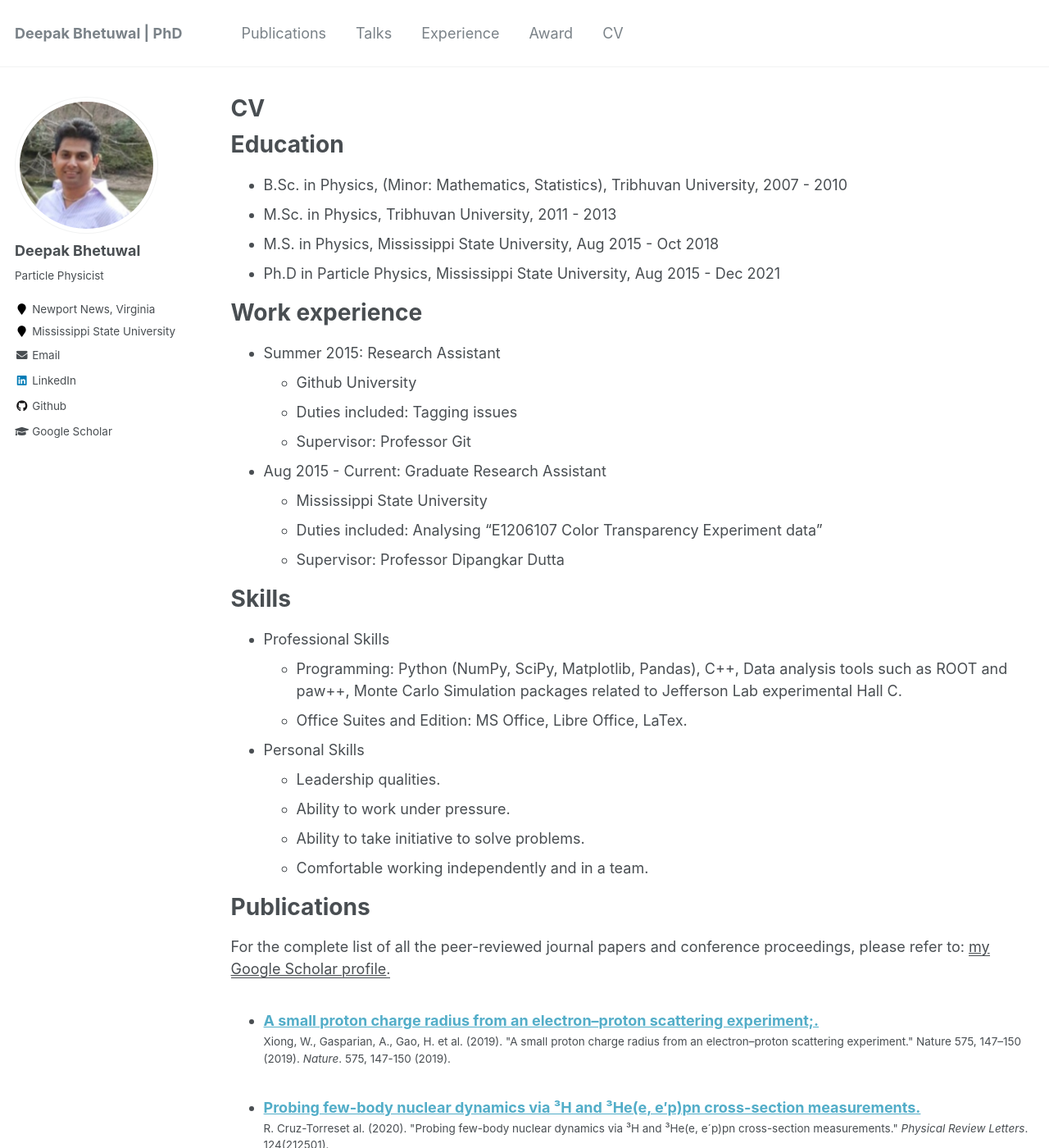
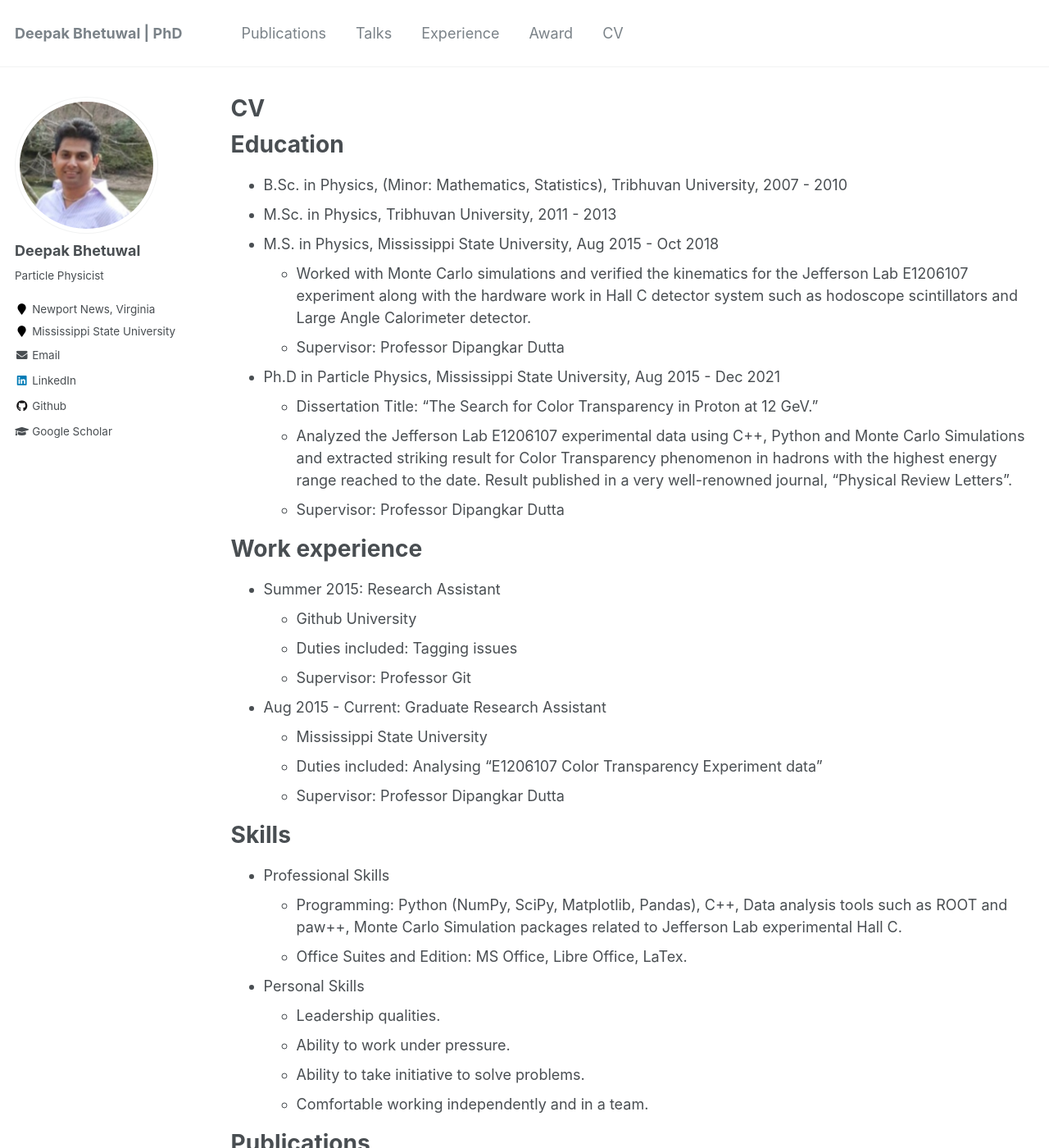
Before and after one commit to dkb208/dkb208.github.io, a Jekyll site: the page built from _pages/cv.md, in a window 1280 px wide and 1400 px high. Shown: the whole window at 82% size. Built offline with Jekyll 4.4.1, drawn with Linux system fonts in a browser that asks for light colours; some of the changed text lies outside the part shown.

Commit message:
Update cv.md

```diff
--- a/_pages/cv.md
+++ b/_pages/cv.md
@@ -14,7 +14,12 @@ Education
 * B.Sc. in Physics, (Minor: Mathematics, Statistics), Tribhuvan University, 2007 - 2010
 * M.Sc. in Physics, Tribhuvan University, 2011 - 2013
 * M.S. in Physics, Mississippi State University, Aug 2015 - Oct 2018
+  * Worked with Monte Carlo simulations and verified the kinematics for the Jefferson Lab E1206107 experiment along with the hardware work in Hall C detector system such as hodoscope scintillators and Large Angle Calorimeter detector.
+  * Supervisor: Professor Dipangkar Dutta
 * Ph.D in Particle Physics, Mississippi State University, Aug 2015 - Dec 2021
+  * Dissertation Title: "The Search for Color Transparency in Proton at 12 GeV."
+  * Analyzed the Jefferson Lab E1206107 experimental data using C++, Python and Monte Carlo Simulations and extracted striking result for Color Transparency phenomenon in hadrons with the highest energy range reached to the date. Result published in a very well-renowned journal, "Physical Review Letters".
+  * Supervisor: Professor Dipangkar Dutta
 
 Work experience
 ======
@@ -42,7 +47,7 @@ Skills
 
 Publications
 ======
-For the complete list of all the peer-reviewed journal papers and conference proceedings, please refer to: <u><a href="{{author.googlescholar}}">my Google Scholar profile</a>.</u>
+For the complete list of all the peer-reviewed journal papers and conference proceedings, please refer to: <u><a href="{{author.googlescholar}}">Google Scholar profile</a>.</u>
 
   <ul>{% for post in site.publications %}
     {% include archive-single-cv.html %}
@@ -61,6 +66,13 @@ Experience
   <ul>{% for post in site.teaching %}
     {% include archive-single-cv.html %}
   {% endfor %}</ul>
+
+Professional Membership
+======
+* American Physical Society (APS)
+* Nepalese Physical Society (NPS)
+* Association of Nepali Physicists in America (ANPA)
+* National Academy of Physics (NAP), Nepal
 
 Service and leadership
 ======
```
Also changed, not shown: other parts of _pages/cv.md (+0 -7 lines).
